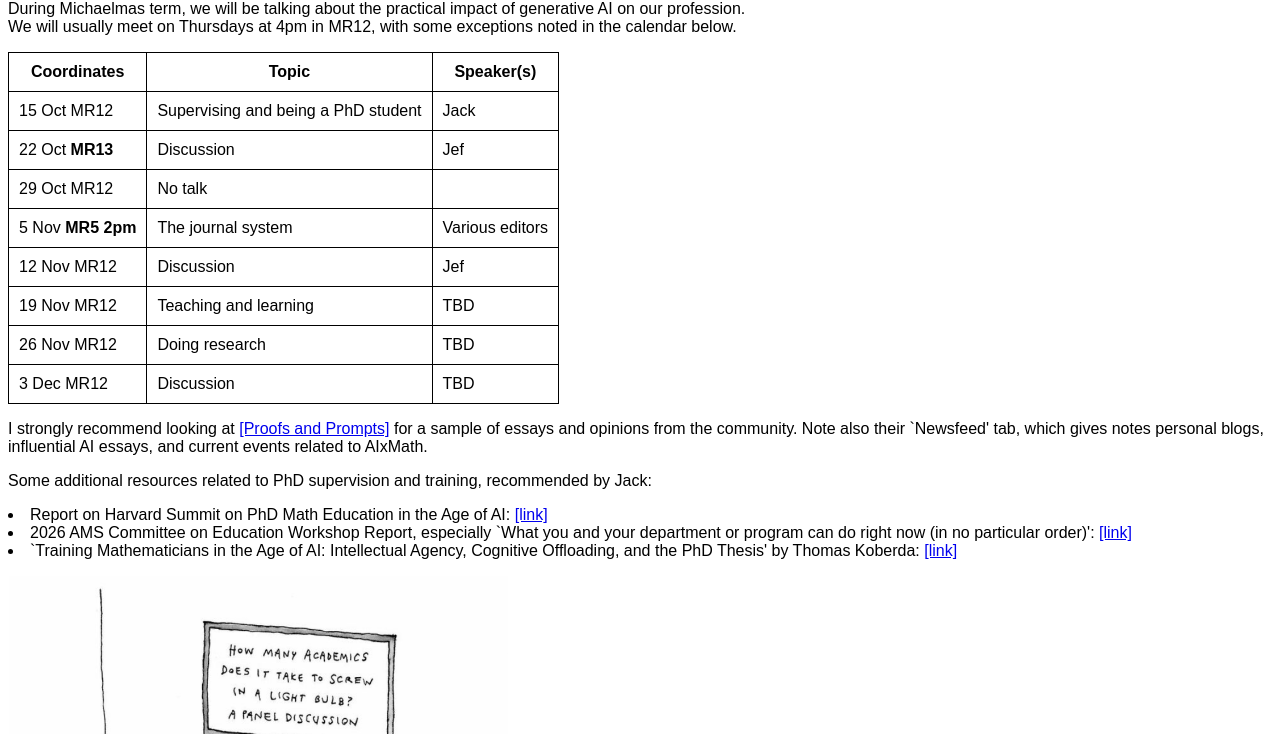
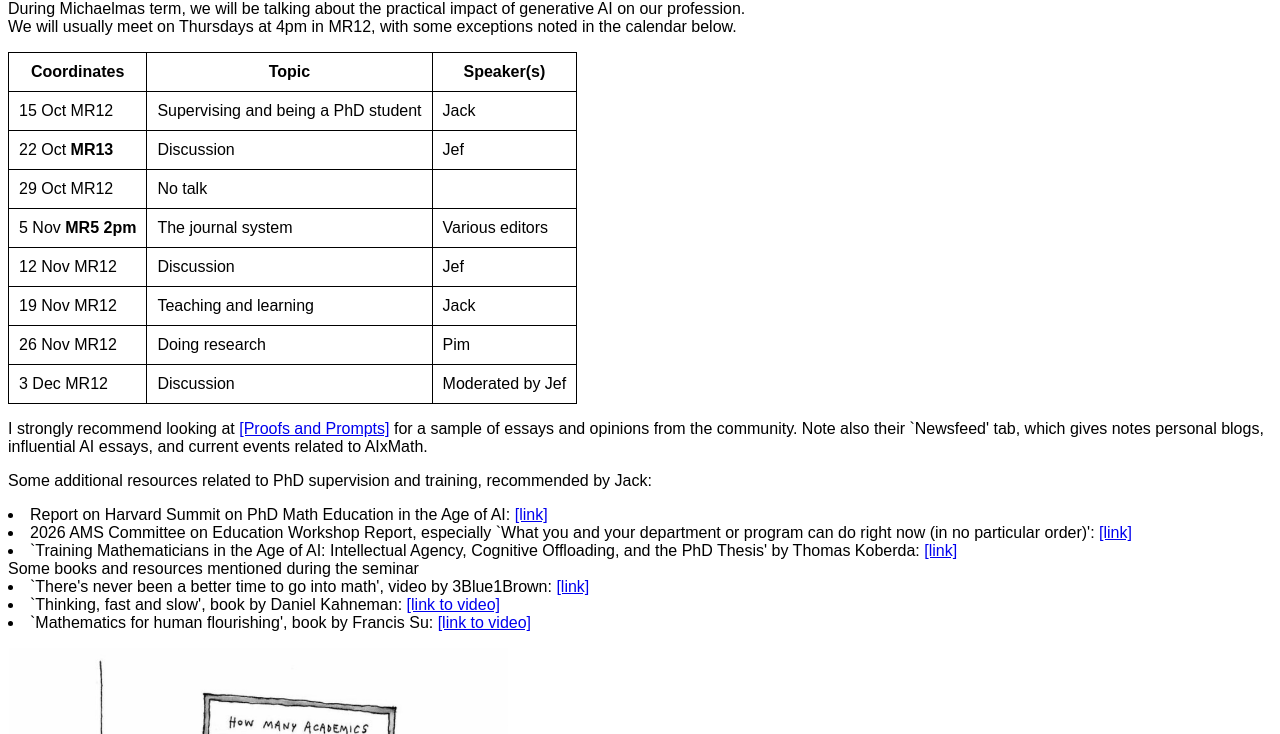
Before and after one commit to jeflaga/jeflaga.github.io, a plain HTML site: page aiseminar/aiseminar.html in a window 1280 px wide. Shown: the part 66-800 px from the top of the page. Drawn offline with Linux system fonts and the light colour scheme.

Commit message:
Update aiseminar.html

```diff
--- a/aiseminar/aiseminar.html
+++ b/aiseminar/aiseminar.html
@@ -57,17 +57,17 @@ During Michaelmas term, we will be talking about the practical impact of generat
 <tr>
     <td>19 Nov MR12</td>
     <td>Teaching and learning</td>
-    <td>TBD</td>
+    <td>Jack</td>
   </tr>
   <tr>
     <td>26 Nov MR12</td>
     <td>Doing research</td>
-    <td>TBD</td>
+    <td>Pim</td>
   </tr>
   <tr>
     <td>3 Dec MR12</td>
     <td>Discussion</td></td>
-    <td>TBD</td>
+    <td>Moderated by Jef</td>
   </tr>
 </table>
 
@@ -90,8 +90,16 @@ Report on Harvard Summit on PhD Math Education in the Age of AI: <a href="https:
   <a href="https://arxiv.org/abs/2609.28140">[link]</a>
 </li>
 
-
-
+Some books and resources mentioned during the seminar
+<li>
+  `There's never been a better time to go into math', video by 3Blue1Brown: <a href="https://www.youtube.com/watch?v=LKrwhjOI8Nc">[link]</a>
+</li>
+<li>
+  `Thinking, fast and slow', book by Daniel Kahneman: <a href="https://en.wikipedia.org/wiki/Thinking,_Fast_and_Slow">[link to video]</a>
+</li>
+<li>
+  `Mathematics for human flourishing', book by Francis Su: <a href="https://yalebooks.co.uk/book/9780300258516/mathematics-for-human-flourishing/">[link to video]</a>
+</li>
 
 
 <p><img src="lightbulb.png" align="center" width="500px" />
```
